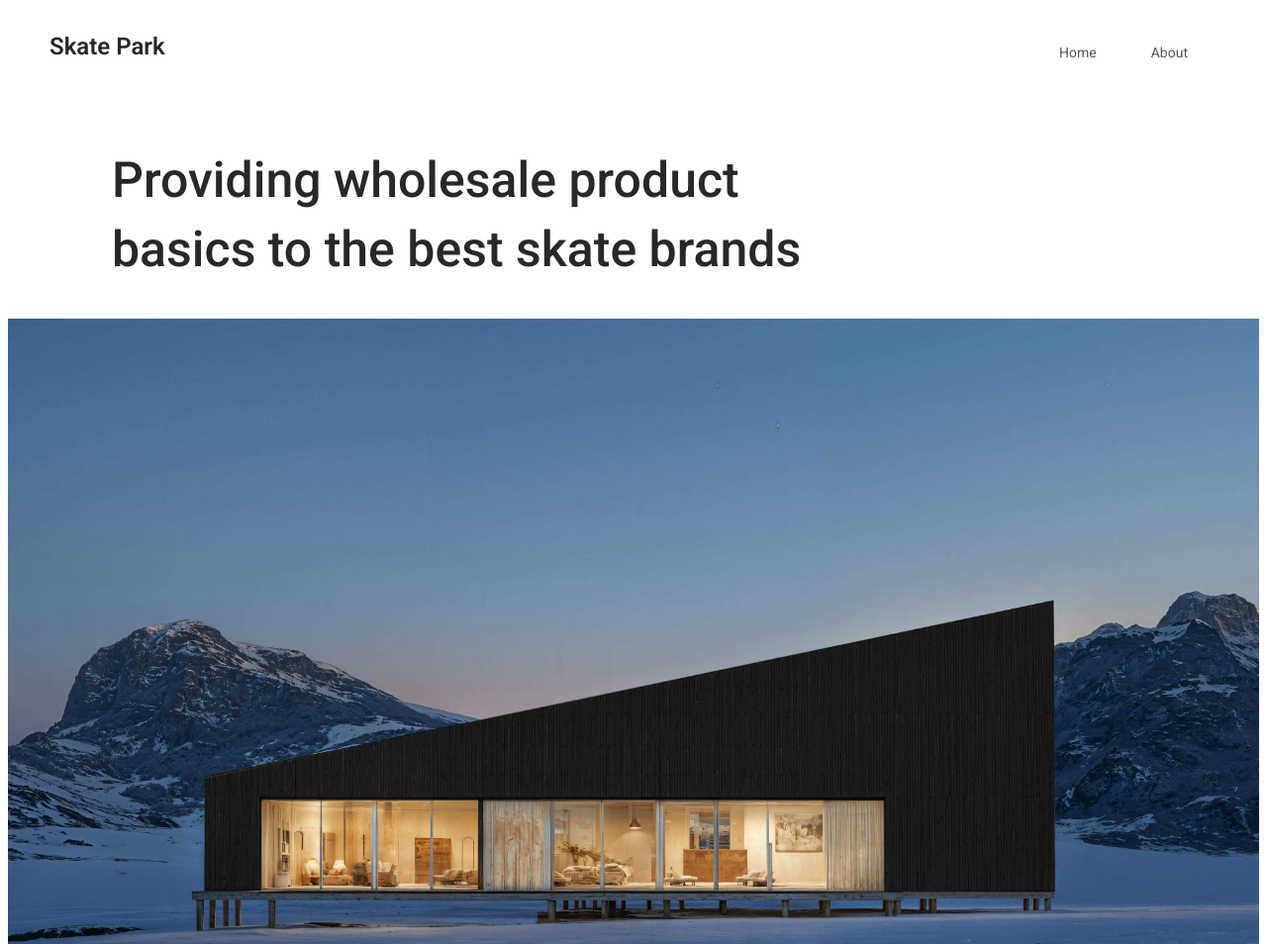
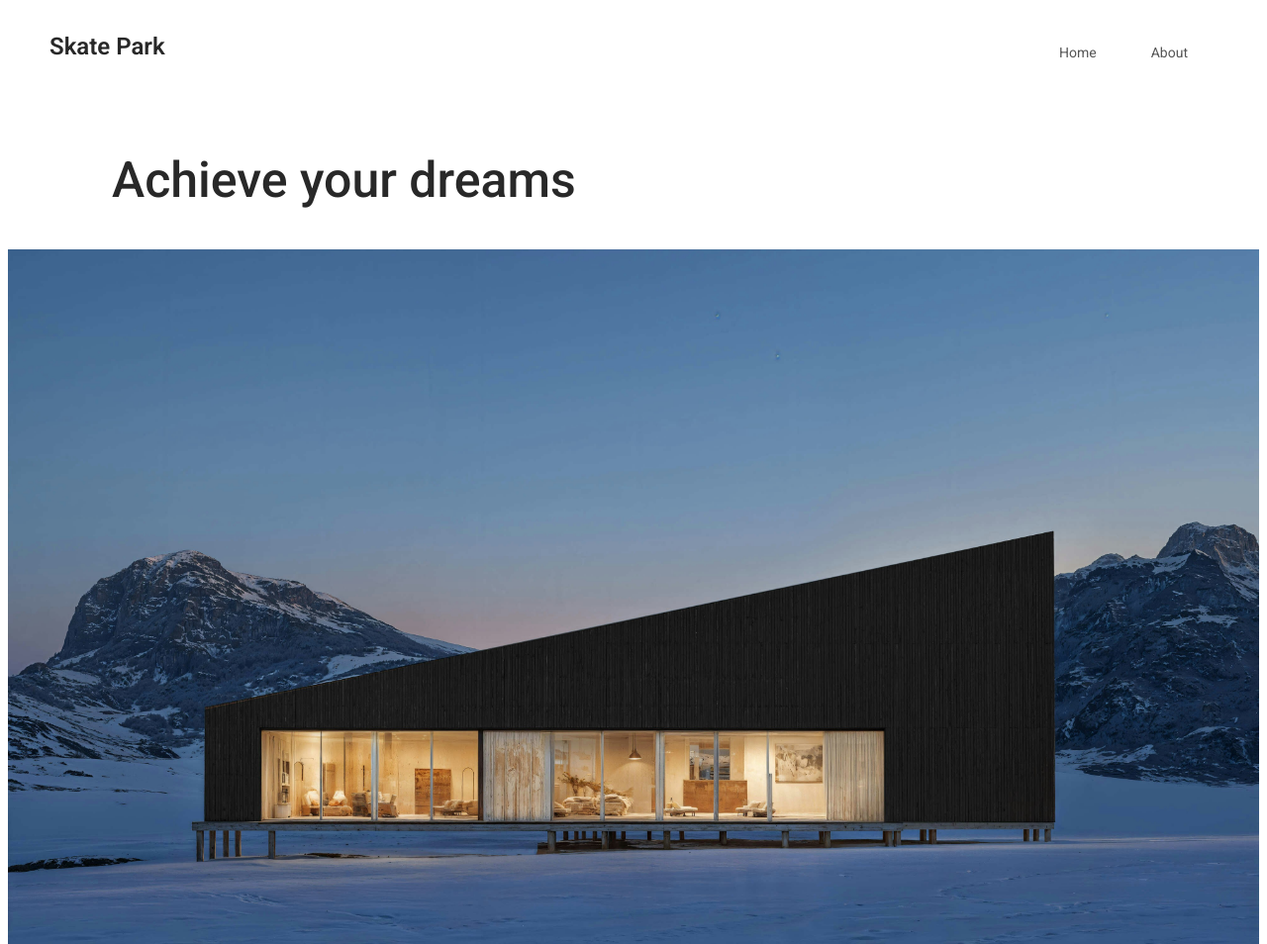
Before and after one commit to Meteorsss/Meteorsss.github.io, a plain HTML site: page index.html in a window 1280 px wide. Shown: the top 954 px of the page at 99% size. Drawn offline with Linux system fonts and the light colour scheme.

Commit message:
Update index.html

```diff
--- a/index.html
+++ b/index.html
@@ -28,7 +28,7 @@
       <main>
         <section class="main-header">
           <div class="main-header-content">
-            <h4>Providing wholesale product basics to the best skate brands</h4>
+            <h4>Achieve your dreams</h4>
           </div>
         </section>
 
```
